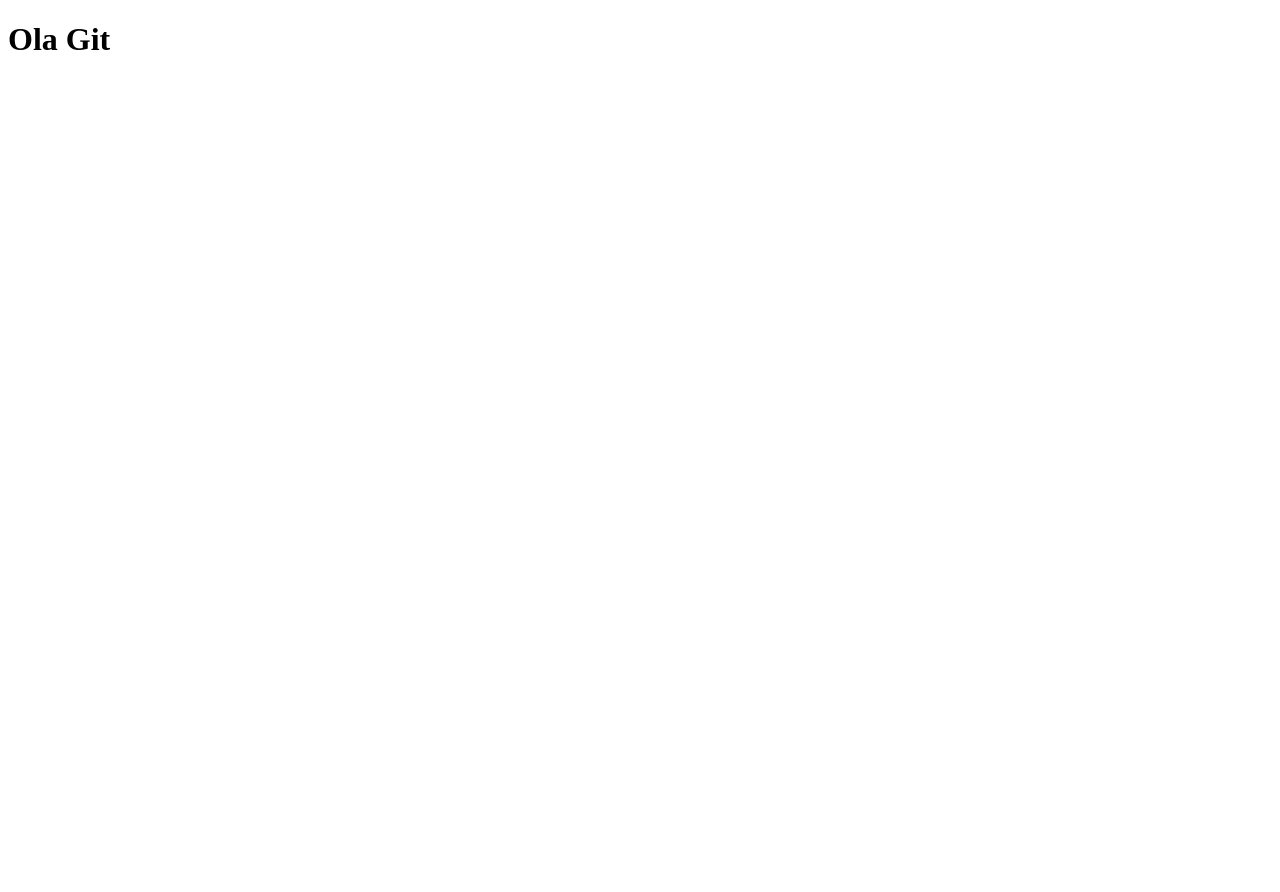
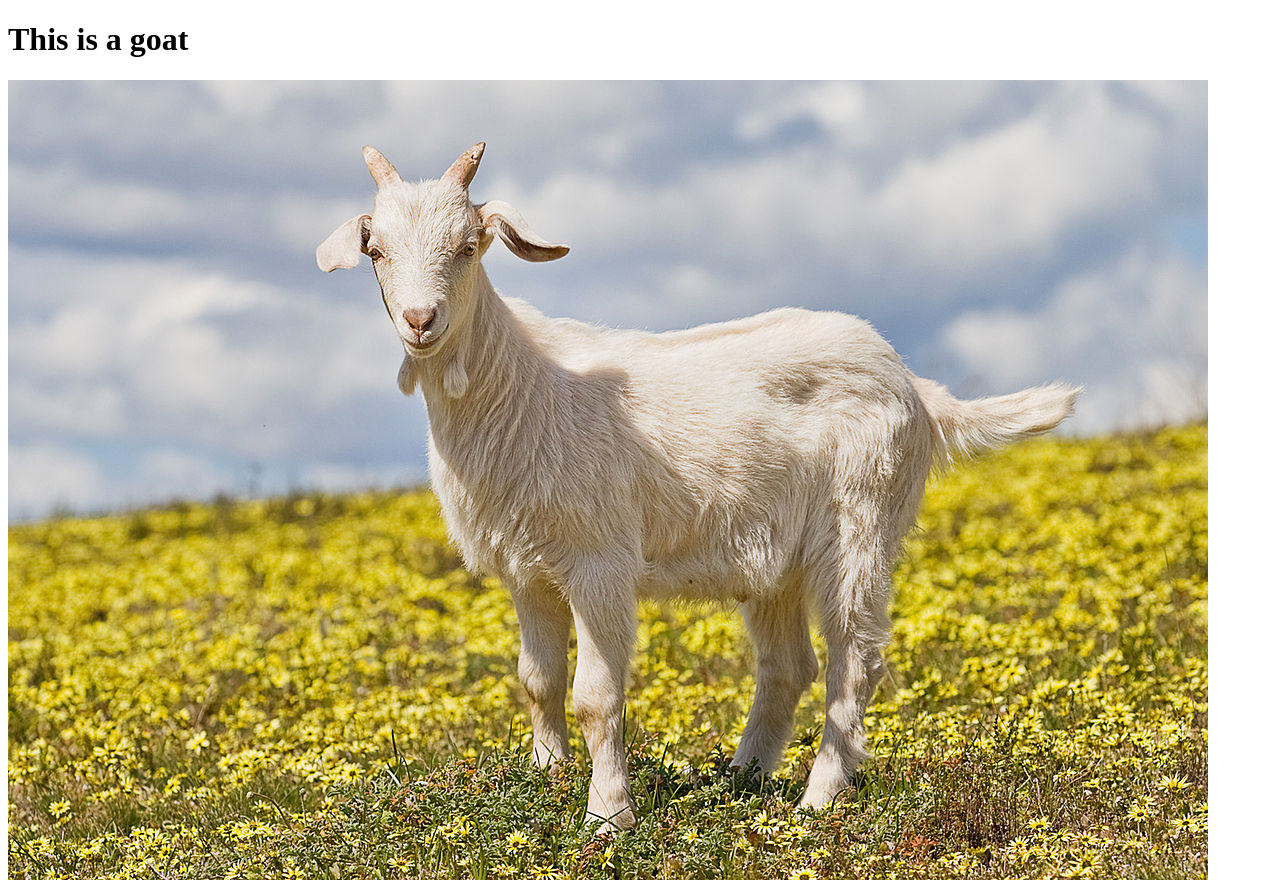
Before and after one commit to clarachalot/githubsandboxCC, a plain HTML site: page index.html in a window 1280 px wide. Before the commit the page ends 800 px from the top, so only its background shows below. Drawn offline with Linux system fonts and the light colour scheme.

Commit message:
Pic of a goat
We added a picture of a goat

```diff
--- a/index.html
+++ b/index.html
@@ -5,7 +5,7 @@
   <title> Clara Chalot </title>
 </head>
 <body>
-  <h1> Ola Git </h1>
+  <h1> This is a goat </h1>
+  <img src="images/goat.jpg" alt="a goat">
 </body>
-
 </html>
```
Also changed, not shown: images/goat.jpg (added).
